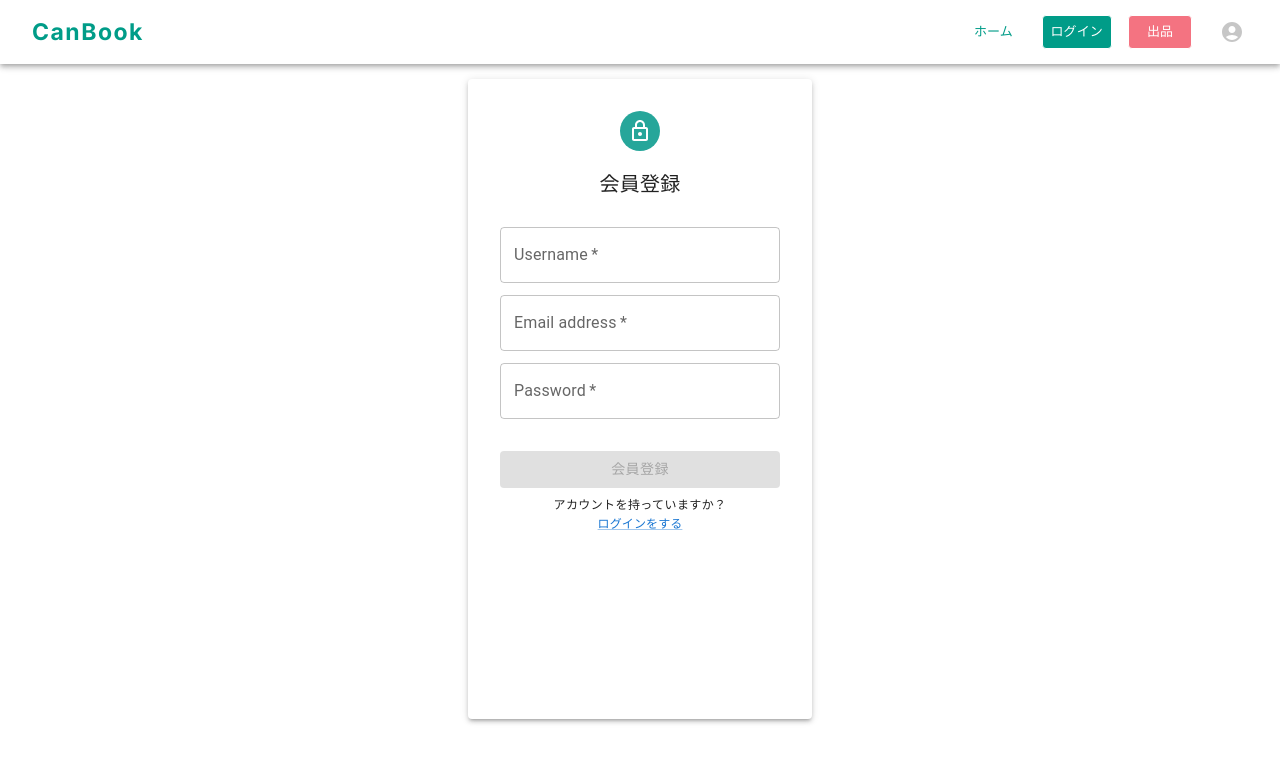
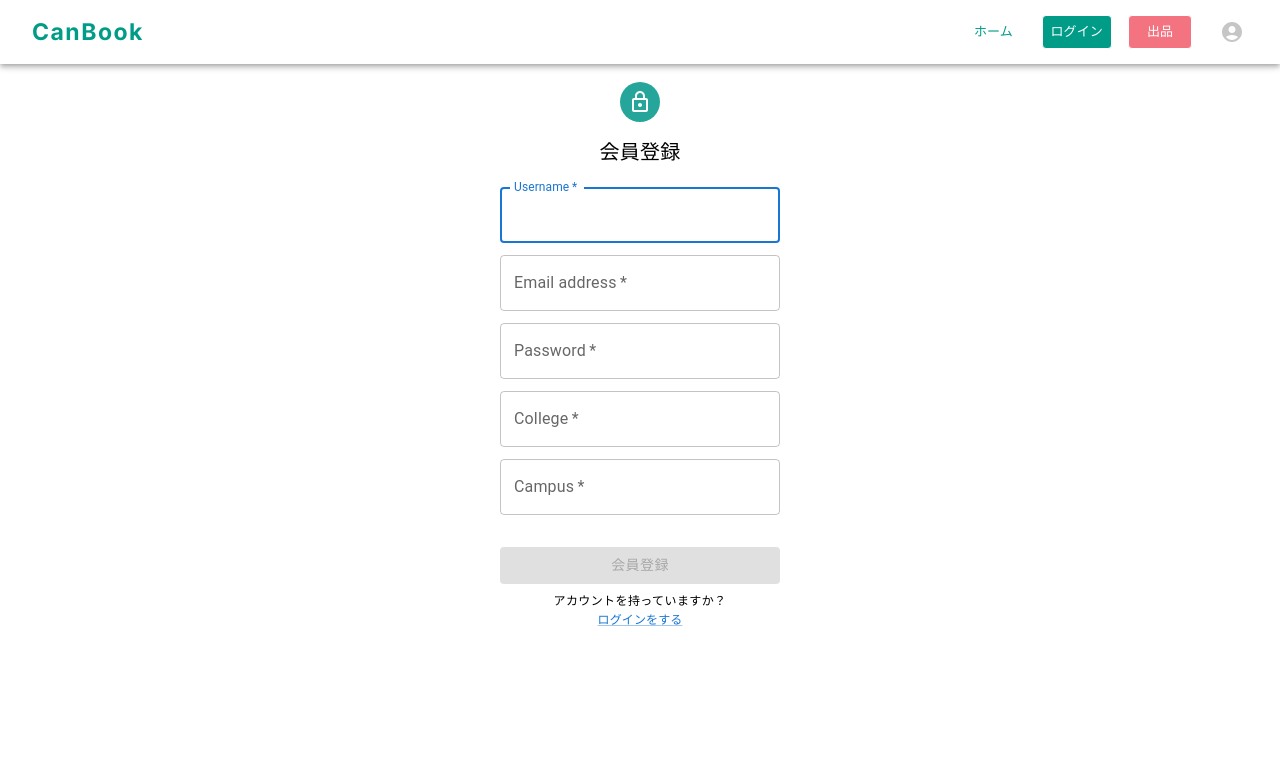
Before and after one commit to shiori-42/CanBook, a Next.js app in the folder frontend/: page / in a window 1280 px wide. Both pictures are taken after a click on the link "アカウントを作成". Shown: the top 762 px of the page. Built offline with nearby package versions, Linux system fonts and the light colour scheme.

Commit message:
ログインのTextFieldの編集

```diff
--- a/frontend/app/components/Auth.tsx
+++ b/frontend/app/components/Auth.tsx
@@ -18,6 +18,8 @@ export const Auth = () => {
   const [name, setName] = useState("");
   const [email, setEmail] = useState("");
   const [pw, setPw] = useState("");
+  const [college, setCollege] = useState("");
+  const [campus, setCampus] = useState("");
   const [isLogin, setIsLogin] = useState(true);
   const { loginMutation, registerMutation } = useMutateAuth();
 
@@ -25,7 +27,6 @@ export const Auth = () => {
     e.preventDefault();
     if (isLogin) {
       loginMutation.mutate({
-        name: name,
         email: email,
         password: pw,
       });
@@ -35,10 +36,11 @@ export const Auth = () => {
           name: name,
           email: email,
           password: pw,
+          college: college,
+          campus: campus,
         })
         .then(() =>
           loginMutation.mutate({
-            name: name,
             email: email,
             password: pw,
           })
@@ -47,13 +49,13 @@ export const Auth = () => {
   };
 
   return (
-    <Paper
-      elevation={3}
+    <Box
       sx={{
-        p: 4,
+        p: 1,
         height: { xs: "50vh", sm: "72vh" },
         width: "280px",
-        m: "15px auto",
+        m: "10px auto",
+        mb: 20,
       }}
     >
       <Grid
@@ -65,11 +67,13 @@ export const Auth = () => {
         <Avatar sx={{ bgcolor: teal[400] }}>
           <LockOutlinedIcon />
         </Avatar>
-        <Typography fontSize={20} sx={{ mt: "18px", mb: "28px" }}>
+        <Typography fontSize={20} sx={{ mt: "15px", mb: "20px" }}>
           {isLogin ? "ログイン" : "会員登録"}
         </Typography>
       </Grid>
+
       <form onSubmit={submitAuthHandler}>
+        {isLogin ? null : (
           <TextField
             name="name"
             type="name"
@@ -81,6 +85,7 @@ export const Auth = () => {
             onChange={(e) => setName(e.target.value)}
             value={name}
           />
+        )}
         <TextField
           name="email"
           type="email"
@@ -104,45 +109,33 @@ export const Auth = () => {
           value={pw}
           sx={{ mt: 1.5 }}
         />
+        {isLogin ? null : (
+          <>
+            <TextField
+              name="college"
+              type="college"
+              label="College"
+              variant="outlined"
+              fullWidth
+              required
+              onChange={(e) => setCollege(e.target.value)}
+              value={college}
+              sx={{ mt: 1.5 }}
+            />
+            <TextField
+              name="campus"
+              type="campus"
+              label="Campus"
+              variant="outlined"
+              fullWidth
+              required
+              onChange={(e) => setCampus(e.target.value)}
+              value={campus}
+              sx={{ mt: 1.5 }}
+            />
+          </>
+        )}
 
-        {/* <div> */}
-        {/* //ユーザーがnameを入力するためのところ */}
-        {/* <input
-            className="mb-3 px-3 text-sm py-2 border border-gray-300"
-            name="name"
-            type="name"
-            autoFocus
-            placeholder="name"
-            onChange={(e) => setName(e.target.value)}
-            value={name}
-          /> */}
-        {/* </div> */}
-        {/* <div> */}
-        {/* //ユーザーがe-mailを入力するためのところ */}
-        {/* <input
-            className="mb-3 px-3 text-sm py-2 border border-gray-300"
-            name="email"
-            type="email"
-            // autoFocus
-            placeholder="Email address"
-            onChange={(e) => setEmail(e.target.value)}
-            value={email}
-          /> */}
-        {/* </div> */}
-        {/* <div> */}
-        {/* //ユーザーがパスワードを入力するためのところ */}
-        {/* <input
-            className="mb-3 px-3 text-sm py-2 border border-gray-300"
-            name="password"
-            type="password"
-            placeholder="Password"
-            onChange={(e) => setPw(e.target.value)}
-            value={pw}
-          />
-        </div> */}
-        {/* <div className="flex justify-center my-2"> */}
-        {/* //submitボタンの作成 */}
-        {/* <Typography onClick={() => setIsLogin(!isLogin)}>こちら</Typography> */}
         <Box mt={4}>
           <Button
             type="submit"
@@ -155,14 +148,6 @@ export const Auth = () => {
           >
             {isLogin ? "ログイン" : "会員登録"}
           </Button>
-          {/* <button
-            className="disabled:opacity-40 py-2 px-4 rounded text-white bg-indigo-600"
-            disabled={!name || !email || !pw}
-            type="submit"
-          >
-            {isLogin ? "Login" : "Sign Up"}
-          </button> */}
-          {/* </div> */}
         </Box>
       </form>
       <Box position={"relative"}>
@@ -191,20 +176,8 @@ export const Auth = () => {
             {isLogin ? "アカウントを作成" : "ログインをする"}
           </Typography>
         </Link>
-        {/* <ImportExportIcon
-          onClick={() => setIsLogin(!isLogin)}
-          // className="h-6 w-6 my-2 text-blue-500 cursor-pointer"
-          width={10}
-          height={10}
-          // sx={{
-          //   display: "flex",
-          //   alignItems: "center",
-          //   justifyContent: "center",
-          //   position: "absolute",
-          // }} //きかない //一旦コメントアウト一旦一旦
-        /> */}
       </Box>
-    </Paper>
+    </Box>
   );
 };
 
--- a/frontend/app/hooks/useMutateAuth.ts
+++ b/frontend/app/hooks/useMutateAuth.ts
@@ -11,17 +11,19 @@ export const useMutateAuth = () => {
   const resetEditedTask = useStore((state) => state.resetEditedTask);
   const { switchErrorHandling } = useError();
   const loginMutation = useMutation(
-    async (user: Credential) => {
+    async (user: { email: string; password: string }) => {
       console.log(process.env.NEXT_PUBLIC_API_URL);
 
-      const res = await axios.post(`${process.env.NEXT_PUBLIC_API_URL}/login`, user);
+      const res = await axios.post(
+        `${process.env.NEXT_PUBLIC_API_URL}/login`,
+        user
+      );
 
       return res.data;
     },
     {
       onSuccess: (data) => {
-
-        localStorage.setItem('token', data.token);
+        localStorage.setItem("token", data.token);
 
         router.push("/home");
       },
@@ -36,8 +38,13 @@ export const useMutateAuth = () => {
   );
 
   const registerMutation = useMutation(
-    async (user: Credential) =>
-      await axios.post(`${process.env.NEXT_PUBLIC_API_URL}/signup`, user),
+    async (user: {
+      name: string;
+      email: string;
+      password: string;
+      college: string;
+      campus: string;
+    }) => await axios.post(`${process.env.NEXT_PUBLIC_API_URL}/signup`, user),
     {
       onError: (err: any) => {
         if (err.response.data.message) {
@@ -52,8 +59,7 @@ export const useMutateAuth = () => {
     async () => await axios.post(`${process.env.NEXT_PUBLIC_API_URL}/logout`),
     {
       onSuccess: () => {
-
-        localStorage.removeItem('token'); // トークンをローカルストレージから削除
+        localStorage.removeItem("token"); // トークンをローカルストレージから削除
 
         resetEditedTask();
         router.push("/login");
```
Lines whose indentation alone changed are shown as unchanged.
